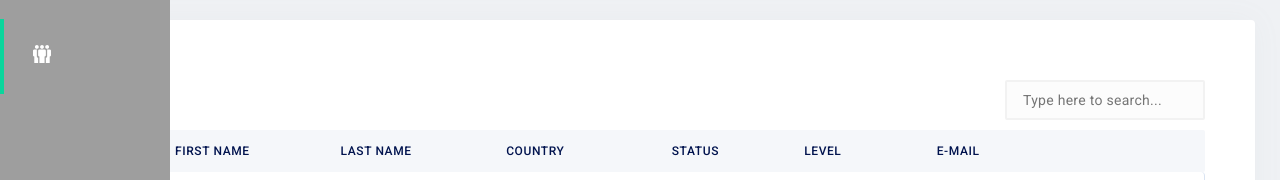
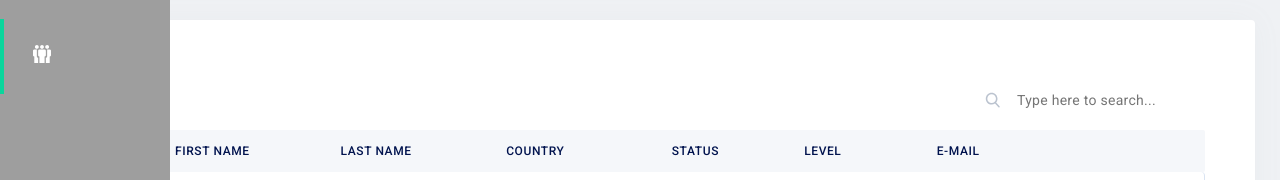
Before and after one commit to sokolmmm/my-fixer, a React (Create React App) app: page /admin-zone in a window 1280 px wide. Shown: the part 126-306 px from the top of the page. Built offline with nearby package versions, Linux system fonts and the light colour scheme.

Commit message:
Add SearchInput component

```diff
--- a/src/components/AdminZone/AdminZone.jsx
+++ b/src/components/AdminZone/AdminZone.jsx
@@ -15,8 +15,7 @@ function AdminZone() {
           {() => (
             <Form className={styles.searchForm}>
               <FormikControl
-                control="input"
-                type="text"
+                control="searchInput"
                 name="search"
                 placeholder="Type here to search..."
               />
--- a/src/components/AdminZone/AdminZone.module.scss
+++ b/src/components/AdminZone/AdminZone.module.scss
@@ -14,7 +14,7 @@
 
   .searchForm {
     display: grid;
-    grid-template-columns: 200px;
+    grid-template-columns: 220px;
     align-items: center;
     justify-content: end;
   }
@@ -147,9 +147,8 @@
 
 @media screen and (max-width: 580px) {
   .wrapper {
-
     .content {
-    overflow: hidden !important;
+      overflow: hidden !important;
     }
     .searchForm {
       padding: 0;
@@ -160,6 +159,16 @@
       gap: 20px;
       grid-template-columns: 1fr !important;
     }
+    .item {
+      box-shadow: -2px 9px 30px rgba(23, 31, 76, 0.06);
+      border-radius: 10px;
+      transition: 0.2s ease-in-out;
+      cursor: pointer;
 
+      &:hover {
+        box-shadow: 0px 20px 35px rgba(0, 0, 0, 0.06);
+        transform: translateY(-5px);
+      }
+    }
   }
 }
--- a/src/components/common/Forms/FormikControl/FormikControl.jsx
+++ b/src/components/common/Forms/FormikControl/FormikControl.jsx
@@ -7,6 +7,7 @@ import DependetInput from '../Inputs/DependentInput/DependentInput';
 import Input from '../Inputs/Input/Input';
 import InputFile from '../Inputs/InputFile/InputFile';
 import InputWithLabel from '../Inputs/InputWithLabel/InputWithLabel';
+import SearchInput from '../Inputs/SearchInput/SearchInput';
 import RadioButton from '../Radio/RadioButton';
 import DependetSelect from '../Selects/DependentSelect/DependentSelect';
 import SelectWithLabel from '../Selects/SelectWithLabel/SelectWithLabel';
@@ -21,6 +22,8 @@ function FormikControl(props) {
       return <InputWithLabel {...rest} />;
     case 'inputFile':
       return <InputFile {...rest} />;
+    case 'searchInput':
+      return <SearchInput {...rest} />;
     case 'checkbox':
       return <Checkbox {...rest} />;
     case 'dependentSelect':
--- /dev/null
+++ b/src/components/common/Forms/Inputs/SearchInput/SearchInput.jsx
@@ -0,0 +1,22 @@
+/* eslint-disable no-unused-vars */
+/* eslint-disable react/jsx-props-no-spreading */
+/* eslint-disable react/prop-types */
+import React from 'react';
+import { Field } from 'formik';
+import styles from './SearchInput.module.scss';
+import searchIcon from '../../../../../assets/images/searchIcon.svg';
+
+function SearchInput(props) {
+  const {
+    name, placeholder, ...rest
+  } = props;
+
+  return (
+    <div className={styles.formControl}>
+      <img src={searchIcon} alt="search_icon" />
+      <Field type="text" id={name} name={name} placeholder={placeholder} {...rest} />
+    </div>
+  );
+}
+
+export default SearchInput;
--- /dev/null
+++ b/src/components/common/Forms/Inputs/SearchInput/SearchInput.module.scss
@@ -0,0 +1,22 @@
+@import '../../../../../scss/mixin';
+
+.formControl {
+  display: grid;
+  grid-template-columns: auto 1fr;
+  align-items: center;
+
+  input {
+    @include input;
+    background: transparent;
+    border: none;
+    &:active,
+    &:focus {
+    border: none;
+    }
+  }
+
+  img {
+    width: 16px;
+    height: 16px;
+  }
+}
--- a/src/components/common/Navbar/Navbar.jsx
+++ b/src/components/common/Navbar/Navbar.jsx
@@ -9,7 +9,7 @@ import ProfileIcon from '../Icons/ProfileIcon/ProfileIcon';
 import SearchIcon from '../Icons/SearchIcon/SearchIcon';
 import styles from './Navbar.module.scss';
 
-const NavRet = [
+const userLinksList = [
   {
     page: 'profile',
     link: '/profile/personal-info',
@@ -40,7 +40,7 @@ const NavRet = [
   },
 ];
 
-const admin = [
+const adminLinksList = [
   {
     page: 'admin-zone',
     link: '/admin-zone',
@@ -53,7 +53,7 @@ function Navbar({ currentPage }) {
   return (
     <nav className={styles.navbar}>
       <ul>
-        {(currentPage === 'admin-zone' ? admin : NavRet).map((el) => (
+        {(currentPage === 'admin-zone' ? adminLinksList : userLinksList).map((el) => (
           <li key={el.page} className={currentPage === el.page ? styles.activeLink : null}>
             <NavLink to={el.link}>{el.icon(currentPage)}</NavLink>
           </li>
```
Also changed, not shown: src/assets/images/searchIcon.svg (added).
